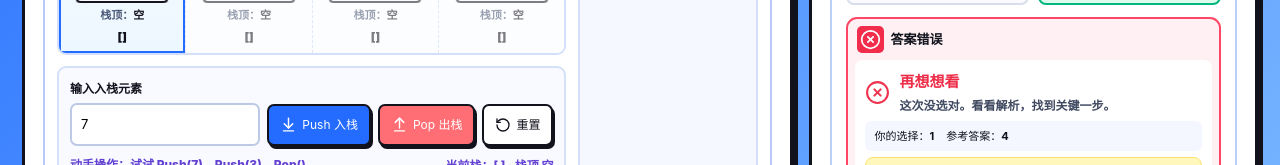
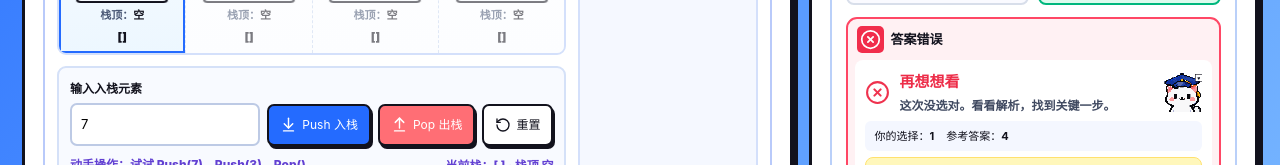
Before and after one commit to colddreamxiaowd/ContinueLeanringWithAI, a Next.js app in the folder web/: page /ui-lab/session-d in a window 1280 px wide. Both pictures are taken after a click on the button "A 1". Shown: the part 559-724 px from the top of the page. Built offline with nearby package versions, Linux system fonts and the light colour scheme.

Commit message:
sync(session-d): canonical Xiaozhi in compact feedback and D regression tests

```diff
--- a/web/src/design/pixel-pop/workstreams/learning/AnswerFeedback.tsx
+++ b/web/src/design/pixel-pop/workstreams/learning/AnswerFeedback.tsx
@@ -50,6 +50,8 @@ export function AnswerFeedback({
       <div className={styles.feedbackIntro}>
         {success?<CheckCircle2 size={36}/>:retry?<RefreshCcw size={36}/>:<XCircle size={36}/>}
         <div><h3>{title??copy.title}</h3><p>{description??copy.description}</p></div>
+        {compact&&<span className={styles.compactMascot}><Xiaozhi size={40} pose="avatar"
+          mood={retry?"thinking":success?"celebrate":"encourage"} decorative/></span>}
       </div>
       {(visual||!compact)&&<div className={styles.feedbackScene}>
         {visual?<div className={styles.feedbackVisual}>{visual}</div>:
--- a/web/src/design/pixel-pop/workstreams/learning/learning.module.css
+++ b/web/src/design/pixel-pop/workstreams/learning/learning.module.css
@@ -430,3 +430,10 @@
 @media(prefers-reduced-motion:reduce){
  .practiceJump a{scroll-behavior:auto}
 }
+
+/* 40px canonical Xiaozhi avatar in the inline quiz feedback: no added halo/shadow. */
+.feedbackCompact .feedbackIntro{align-items:center}
+.feedbackCompact .feedbackIntro>div{flex:1;min-width:0}
+.compactMascot{flex:0 0 40px;width:40px;height:40px;display:grid;place-items:center;overflow:visible}
+.compactMascot>span{overflow:visible}
+@media(max-width:450px){.feedbackCompact .feedbackIntro{gap:7px}}
```
Also changed, not shown: 1 other file (tests, documents, lock files or other folders).
